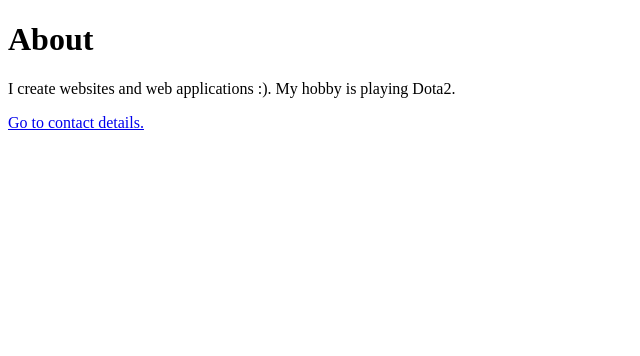
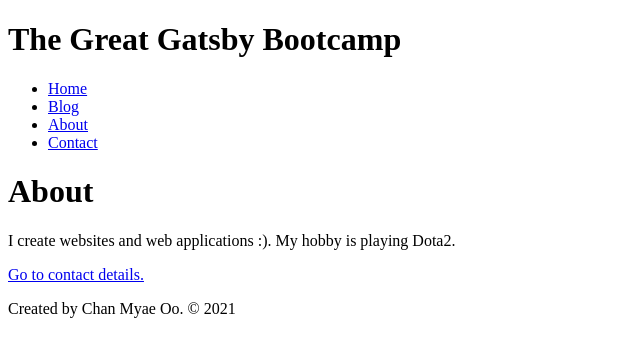
Before and after one commit to ChanMyaeOo/gatsby-bootcamp, a Gatsby site: page /about in a window 1280 px wide. Shown: the whole page, without its empty margins (0-640 px from the left). Built offline with nearby package versions, Linux system fonts and the light colour scheme; Gatsby itself is replaced by a stand-in of ours.

Commit message:
added footer and header

```diff
--- /dev/null
+++ b/src/components/footer.js
@@ -0,0 +1,10 @@
+import React from 'react'
+
+const Footer = () => {
+    return(
+        <footer>
+            <p>Created by Chan Myae Oo. &copy; 2021</p>
+        </footer>
+    )
+}
+export default Footer
--- /dev/null
+++ b/src/components/header.js
@@ -0,0 +1,20 @@
+import React from 'react'
+import { Link } from 'gatsby'
+
+const Header = () => {
+    return(
+        <header>
+            <h1>The Great Gatsby Bootcamp</h1>
+            <nav>
+                <ul>
+                    <li><Link to="/">Home</Link></li>
+                    <li><Link to="/blog">Blog</Link></li>
+                    <li><Link to="/about">About</Link></li>
+                    <li><Link to="/contact">Contact</Link></li>
+                </ul>
+            </nav>
+        </header>
+    )
+}
+
+export default Header
--- a/src/pages/about.js
+++ b/src/pages/about.js
@@ -1,12 +1,16 @@
 import React from 'react'
 import { Link } from 'gatsby'
+import Footer from '../components/footer'
+import Header from '../components/header'
 
 const About = () => {
     return (
         <div>
+            <Header />
             <h1>About</h1>
             <p>I create websites and web applications :). My hobby is playing Dota2.</p>
             <Link to="/contact">Go to contact details.</Link>
+            <Footer />
         </div>
     )
 }
--- a/src/pages/blog.js
+++ b/src/pages/blog.js
@@ -1,10 +1,14 @@
 import React from 'react'
+import Footer from '../components/footer'
+import Header from '../components/header'
 
 const Blog = () => {
     return(
         <div>
+            <Header />
             <h1>Blog</h1>
             <p>Blog posts will show up here.</p>
+            <Footer />
         </div>
     )
 }
--- a/src/pages/contact.js
+++ b/src/pages/contact.js
@@ -1,11 +1,15 @@
 import React from 'react'
+import Footer from '../components/footer'
+import Header from '../components/header'
 
 const Contact = () => {
     return (
         <div>
+            <Header />
             <h1>Contact</h1>
             <p>You can send message to me via cmo@gmail.com</p>
             <p>My twitter profile is <a href="https://www.twitter.com" target="_blank">@ChanMyaeOo</a></p>
+            <Footer />
         </div>
     )
 }
--- a/src/pages/index.js
+++ b/src/pages/index.js
@@ -1,11 +1,16 @@
 import React from 'react'
 import { Link } from 'gatsby'
+import Footer from '../components/footer'
+import Header from '../components/header'
+
 const IndexPage = () => {
   return(
     <div>
+      <Header />
       <h1>Hello!</h1>
       <h2>I'm Chan Myae Oo, front end web developer living in beautiful town called Mogoke.</h2>
       <p>Need a developer? <Link to="/contact">Contact me.</Link></p>
+      <Footer />
     </div>
   )
 }
```
